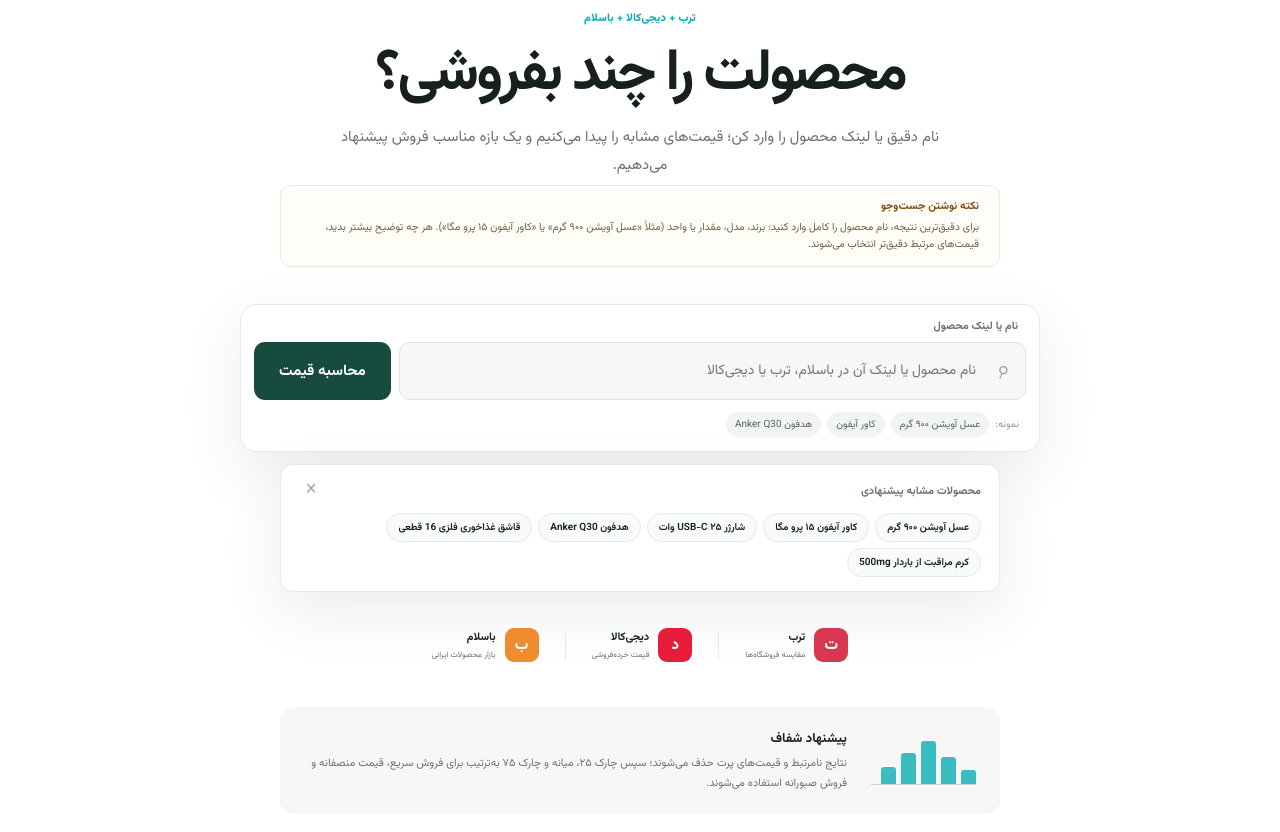
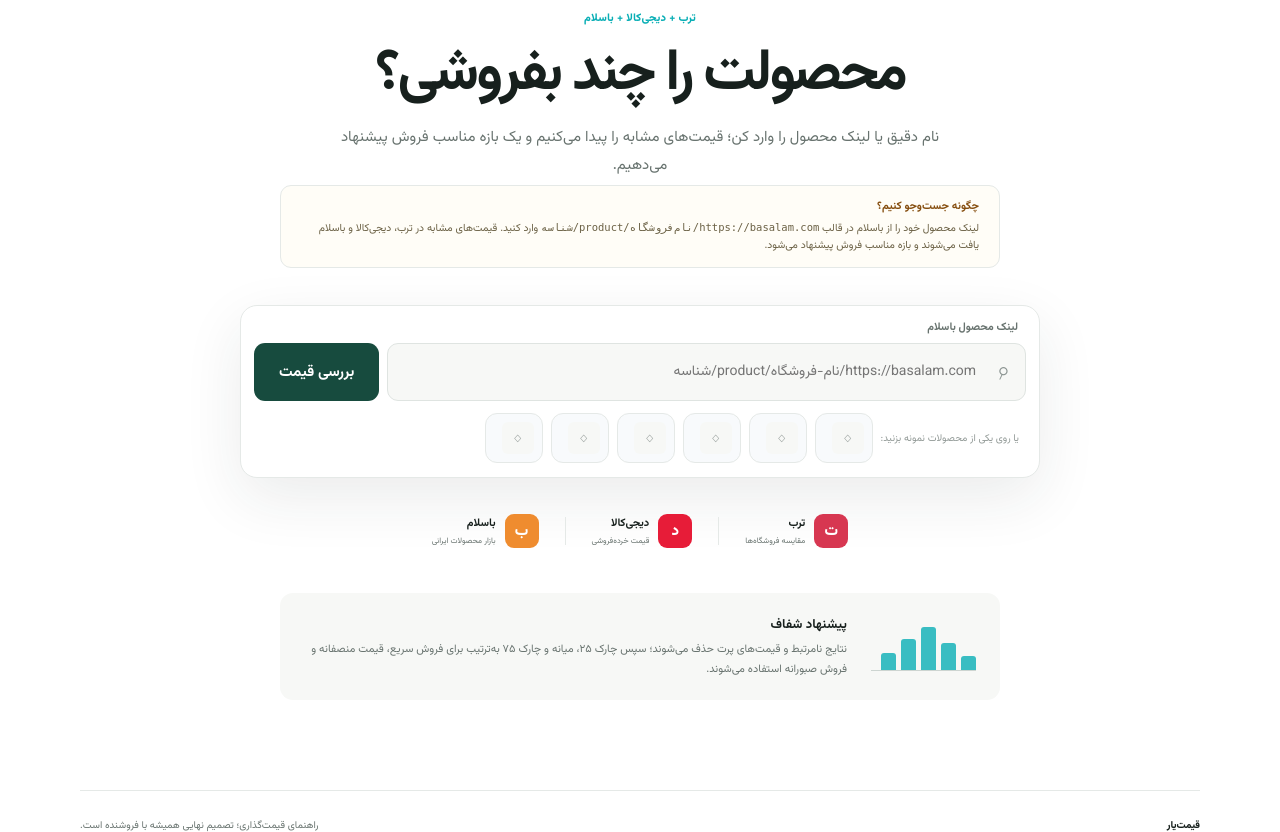
Before and after one commit to negarkamranian/qeimatyar, a FastAPI app: page / in a window 1280 px wide. Shown: the part 143-975 px from the top of the page. Run offline with FastAPI, Linux system fonts and the light colour scheme; data that the repository does not hold is empty.

Commit message:
feat(ui): implement sample product cards and basalam link integration
Replace the text-based suggestion system with a dynamic sample product
display that fetches real product data from Basalam.

- Add `/api/sample-products` endpoint to fetch metadata for predefined
  Basalam product URLs.
- Implement `fetchSampleProducts` in frontend to render interactive
  product cards with images and titles.
- Update search input to specifically target Basalam product URLs.
- Refactor CSS to support the new `.sample-product-card` layout and
  improve visual feedback on hover.
- Update UI text and instructions to guide users toward using product
  links instead of plain text queries.

```diff
--- a/app/main.py
+++ b/app/main.py
@@ -493,6 +493,38 @@ class SearchRateLimiter:
 
 
 search_rate_limiter = SearchRateLimiter()
+
+
+SAMPLE_PRODUCT_URLS = [
+    "https://basalam.com/2sotshop/product/2606888",
+    "https://basalam.com/bookmarkett/product/17272424",
+    "https://basalam.com/baneh_makeup/product/21037201",
+    "https://basalam.com/alirezahoseinpor/product/14719190",
+    "https://basalam.com/pantea_shoes/product/9052937",
+    "https://basalam.com/khoshechin/product/932142",
+]
+
+
+@app.get("/api/sample-products")
+async def sample_products() -> dict[str, Any]:
+    async def fetch_one(url: str) -> dict[str, Any]:
+        product_id = _basalam_product_id_from_url(url)
+        if product_id:
+            try:
+                data = await fetch_basalam_product(product_id)
+                if data:
+                    return {
+                        "url": url,
+                        "title": data.get("title", ""),
+                        "image_url": data.get("image_url", ""),
+                        "price": data.get("price", 0),
+                    }
+            except Exception as exc:
+                logger.warning("Sample product fetch failed for %s: %s", url, exc)
+        return {"url": url, "title": "", "image_url": "", "price": 0}
+
+    results = await asyncio.gather(*(fetch_one(url) for url in SAMPLE_PRODUCT_URLS))
+    return {"products": results}
 
 
 @app.get("/", response_class=HTMLResponse)
--- a/app/static/app.css
+++ b/app/static/app.css
@@ -103,10 +103,50 @@ h1, h2, p { margin-top: 0; }
   font-weight: 700;
 }
 .search-control button:hover, .error-view button:hover { background: #216251; }
-.examples { padding: 12px 7px 1px; display: flex; align-items: center; gap: 6px; flex-wrap: wrap; }
-.examples span { color: #919996; font-size: 10px; }
-.examples button { border: 0; background: #f1f4f2; color: #59645f; padding: 5px 9px; border-radius: 20px; font-size: 10px; cursor: pointer; }
-.examples button:hover { background: #e6efeb; color: var(--green); }
+.sample-products { padding: 12px 7px 1px; display: flex; align-items: center; gap: 8px; flex-wrap: wrap; }
+.sample-products span { color: #919996; font-size: 10px; }
+.sample-product-card {
+  border: 1px solid var(--line);
+  background: #f8fafc;
+  border-radius: 12px;
+  padding: 8px;
+  display: flex;
+  align-items: center;
+  gap: 8px;
+  flex: 0 0 auto;
+  cursor: pointer;
+  transition: all .15s;
+  min-width: 0;
+}
+.sample-product-card:hover {
+  background: var(--teal);
+  border-color: var(--teal);
+  color: #fff;
+}
+.sample-product-card strong {
+  display: block;
+  white-space: nowrap;
+  overflow: hidden;
+  text-overflow: ellipsis;
+  font-size: 9px;
+  font-weight: 600;
+  max-width: 120px;
+}
+.sample-product-card:hover strong { color: #fff; }
+.sample-image, .sample-image-placeholder {
+  width: 32px;
+  height: 32px;
+  border-radius: 6px;
+  object-fit: cover;
+  flex: none;
+  background: var(--paper);
+}
+.sample-image-placeholder {
+  display: grid;
+  place-items: center;
+  color: #a3aca8;
+  font-size: 12px;
+}
 
 .query-helper {
   max-width: 720px;
@@ -120,46 +160,10 @@ h1, h2, p { margin-top: 0; }
 .query-helper strong { font-size: 11px; color: #854d0e; display: block; margin-bottom: 4px; }
 .query-helper p { color: #6b6145; font-size: 10.5px; line-height: 1.7; margin: 0; }
 
-.suggestions-box {
-  max-width: 720px;
-  margin: 12px auto 0;
-  padding: 14px 18px;
-  border: 1px solid var(--line);
-  border-radius: 13px;
-  background: #fff;
-  box-shadow: var(--shadow);
-}
-.suggestions-header { display: flex; justify-content: space-between; align-items: center; margin-bottom: 10px; }
-.suggestions-header span { font-size: 11px; font-weight: 700; color: var(--muted); }
-.suggestions-close {
-  border: 0; background: transparent; font-size: 16px; line-height: 1;
-  color: #9ca3af; cursor: pointer; padding: 0; width: 24px; height: 24px;
-}
-.suggestions-close:hover { color: var(--ink); }
-.suggestions-grid { display: flex; flex-wrap: wrap; gap: 6px; }
-.suggestion-chip {
-  border: 1px solid var(--line);
-  background: #f8fafc;
-  color: var(--ink);
-  padding: 6px 11px;
-  border-radius: 16px;
-  font-size: 10px;
-  font-weight: 600;
-  cursor: pointer;
-  transition: all .15s;
-}
-.suggestion-chip:hover {
-  background: var(--teal);
-  color: #fff;
-  border-color: var(--teal);
-}
-
 @media (max-width: 700px) {
   .query-helper { padding: 10px 14px; }
   .query-helper strong { font-size: 10px; }
   .query-helper p { font-size: 9.5px; }
-  .suggestions-grid { gap: 4px; }
-  .suggestion-chip { padding: 5px 8px; font-size: 9px; }
 }
 
 .trust-row { display: flex; align-items: center; justify-content: center; gap: 26px; margin: 36px auto; }
--- a/app/static/app.js
+++ b/app/static/app.js
@@ -13,7 +13,6 @@ let merchantContext = {
   currentPrice: null,
   productId: Number(pageParams.get("product_id")) || null,
 };
-
 const toman = value => new Intl.NumberFormat("fa-IR").format(Math.round(value || 0));
 const fa = value => new Intl.NumberFormat("fa-IR").format(value || 0);
 
@@ -89,6 +88,37 @@ function applySliderMarkerLayout() {
   priceSlider.style.setProperty("--quick-offset", `${rows.quick * 16}px`);
   priceSlider.style.setProperty("--patient-offset", `${rows.patient * 16}px`);
   priceSlider.style.setProperty("--marker-rows", rows.count);
+}
+
+async function fetchSampleProducts() {
+  const container = document.querySelector("#sample-products");
+  if (!container) return;
+  try {
+    const response = await fetch("/api/sample-products");
+    if (!response.ok) return;
+    const body = await response.json();
+    const products = body.products || [];
+    container.innerHTML = '<span>یا روی یکی از محصولات نمونه بزنید:</span>';
+    products.forEach(product => {
+      const image = product.image_url
+        ? escapeHtml(product.image_url)
+        : "";
+      const imageNode = image
+        ? `<img class="sample-image" src="${image}" alt="" loading="lazy" referrerpolicy="no-referrer">`
+        : `<span class="sample-image-placeholder">◇</span>`;
+      const card = document.createElement("button");
+      card.type = "button";
+      card.className = "sample-product-card";
+      card.innerHTML = `${imageNode}<strong title="${escapeHtml(product.title)}">${escapeHtml(product.title)}</strong>`;
+      card.addEventListener("click", () => {
+        document.querySelector("#product-name").value = product.url;
+        analyze(product.url);
+      });
+      container.appendChild(card);
+    });
+  } catch {
+    // best-effort: fall back to no sample cards
+  }
 }
 
 async function analyze(productName) {
@@ -403,14 +433,7 @@ function updateSelectedPrice() {
 }
 
 document.addEventListener("DOMContentLoaded", () => {
-  showSuggestions();
-});
-
-document.querySelectorAll("[data-example]").forEach(button => {
-  button.addEventListener("click", () => {
-    document.querySelector("#product-name").value = button.dataset.example;
-    analyze(button.dataset.example);
-  });
+  fetchSampleProducts();
 });
 
 document.querySelector("#price-slider").addEventListener("input", updateSelectedPrice);
@@ -426,52 +449,18 @@ document.querySelector("#new-search").addEventListener("click", () => {
   document.querySelector("#merchant-price-note").hidden = true;
   showView("search");
   document.querySelector("#product-name").focus();
-  showSuggestions();
 });
 document.querySelector("#retry-button").addEventListener("click", () => {
   showView("search");
   document.querySelector("#product-name").focus();
-  showSuggestions();
 });
 
-const suggestionsBox = document.querySelector("#suggestions-box");
-const suggestionsClose = document.querySelector("#close-suggestions");
 const searchText = document.querySelector("#product-name");
-
-function showSuggestions() {
-  if (!currentAnalysis && searchText.value.trim().length === 0) {
-    suggestionsBox.hidden = false;
-  }
-}
-
-function hideSuggestions() {
-  suggestionsBox.hidden = true;
-}
-
-searchText.addEventListener("focus", showSuggestions);
-searchText.addEventListener("input", () => {
-  if (searchText.value.trim().length > 0) {
-    suggestionsBox.hidden = true;
-  } else {
-    suggestionsBox.hidden = false;
-  }
-});
-
-suggestionsClose.addEventListener("click", hideSuggestions);
-
-document.querySelectorAll(".suggestion-chip").forEach(chip => {
-  chip.addEventListener("click", () => {
-    searchText.value = chip.dataset.example;
-    hideSuggestions();
-    analyze(chip.dataset.example);
-  });
-});
 
 document.querySelector("#search-form").addEventListener("submit", event => {
   event.preventDefault();
   const productName = searchText.value.trim();
   if (productName.length >= 2) {
-    hideSuggestions();
     analyze(productName);
   }
 });
--- a/app/templates/index.html
+++ b/app/templates/index.html
@@ -40,48 +40,31 @@
       </div>
 
       <div class="query-helper">
-        <strong>نکته نوشتن جست‌وجو</strong>
-        <p>برای دقیق‌ترین نتیجه، نام محصول را کامل وارد کنید: برند، مدل، مقدار یا واحد (مثلاً «عسل آویشن ۹۰۰ گرم» یا «کاور آیفون ۱۵ پرو مگا»). هر چه توضیح بیشتر بدید، قیمت‌های مرتبط دقیق‌تر انتخاب می‌شوند.</p>
+        <strong>چگونه جست‌وجو کنیم؟</strong>
+        <p>لینک محصول خود را از باسلام در قالب <code>https://basalam.com/نام‌فروشگاه/product/شناسه</code> وارد کنید. قیمت‌های مشابه در ترب، دیجی‌کالا و باسلام یافت می‌شوند و بازه مناسب فروش پیشنهاد می‌شود.</p>
       </div>
 
       <form id="search-form" class="search-box">
-        <label for="product-name">نام یا لینک محصول</label>
+        <label for="product-name">لینک محصول باسلام</label>
         <div class="search-control">
           <span class="search-icon" aria-hidden="true">⌕</span>
           <input
             id="product-name"
             name="product_name"
-            type="text"
+            type="url"
             minlength="2"
             maxlength="1000"
             autocomplete="off"
-            placeholder="نام محصول یا لینک آن در باسلام، ترب یا دیجی‌کالا"
+            placeholder="https://basalam.com/نام-فروشگاه/product/شناسه"
             required
           >
-          <button type="submit">محاسبه قیمت</button>
+          <button type="submit">بررسی قیمت</button>
         </div>
-        <div class="examples">
-          <span>نمونه:</span>
-          <button type="button" data-example="عسل طبیعی آویشن ۹۰۰ گرم">عسل آویشن ۹۰۰ گرم</button>
-          <button type="button" data-example="کاور آیفون">کاور آیفون</button>
-          <button type="button" data-example="هدفون بی سیم انکر Soundcore Q30">هدفون Anker Q30</button>
+
+        <div id="sample-products" class="sample-products">
+          <span>یا روی یکی از محصولات نمونه بزنید:</span>
         </div>
       </form>
-
-      <div id="suggestions-box" class="suggestions-box">
-        <div class="suggestions-header">
-          <span>محصولات مشابه پیشنهادی</span>
-          <button type="button" id="close-suggestions" class="suggestions-close" aria-label="بستن">✕</button>
-        </div>
-        <div class="suggestions-grid">
-          <button type="button" class="suggestion-chip" data-example="عسل طبیعی آویشن ۹۰۰ گرم">عسل آویشن ۹۰۰ گرم</button>
-          <button type="button" class="suggestion-chip" data-example="کاور آیفون ۱۵ پرو مگا">کاور آیفون ۱۵ پرو مگا</button>
-          <button type="button" class="suggestion-chip" data-example="شارژر سریع USB-C ۲۵ وات">شارژر USB-C ۲۵ وات</button>
-          <button type="button" class="suggestion-chip" data-example="هدفون بی‌سیم انکر Soundcore Q30">هدفون Anker Q30</button>
-          <button type="button" class="suggestion-chip" data-example="قاشق غذاخوری فلزی 16 قطعی">قاشق غذاخوری فلزی 16 قطعی</button>
-          <button type="button" class="suggestion-chip" data-example="کرم مراقبت از چرخه بارداری 500 میلی‌گرم">کرم مراقبت از باردار 500mg</button>
-        </div>
-      </div>
 
       <div class="trust-row" aria-label="منابع قیمت">
         <div><span class="source-logo torob">ت</span><strong>ترب</strong><small>مقایسه فروشگاه‌ها</small></div>
```
